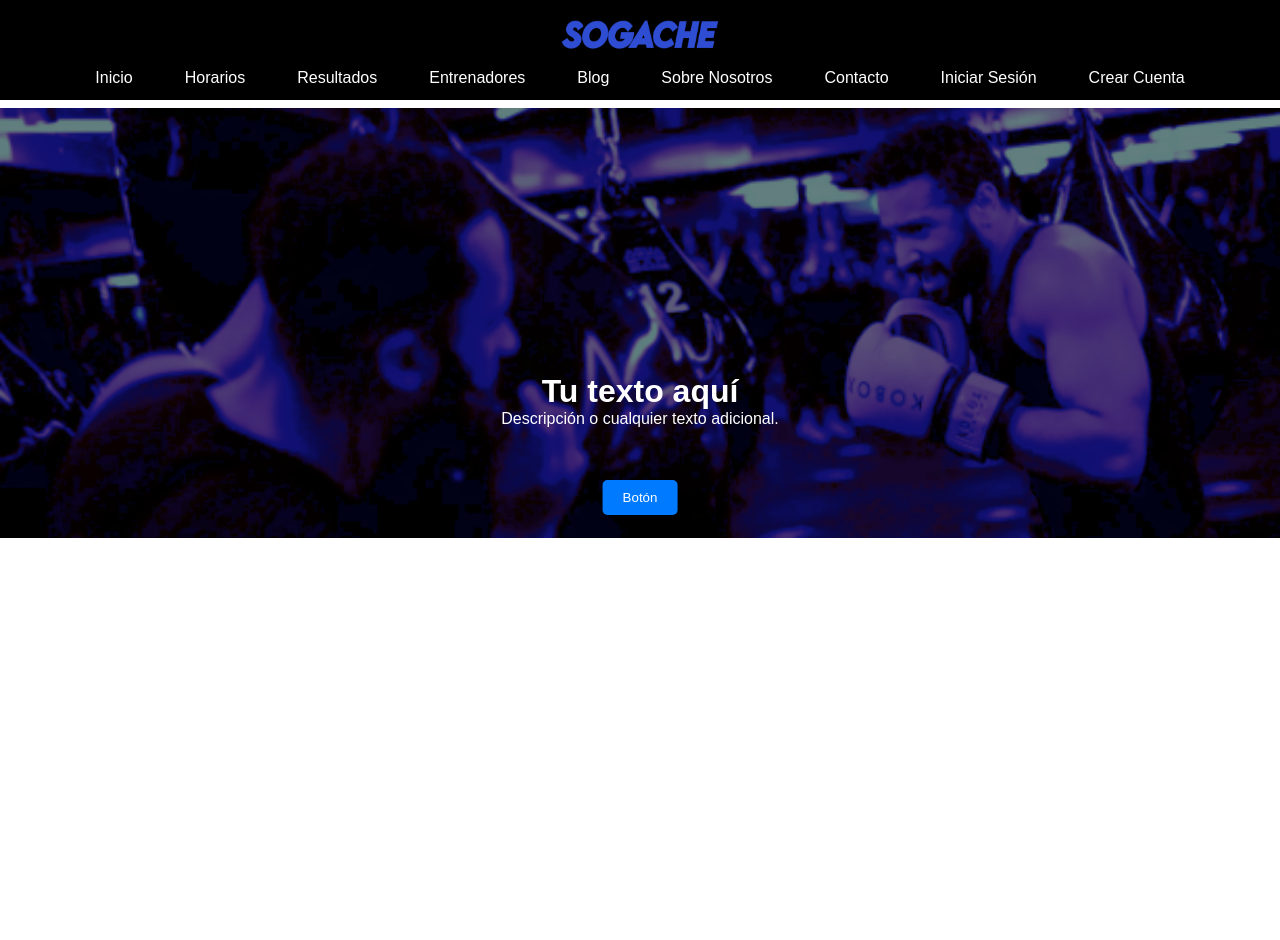
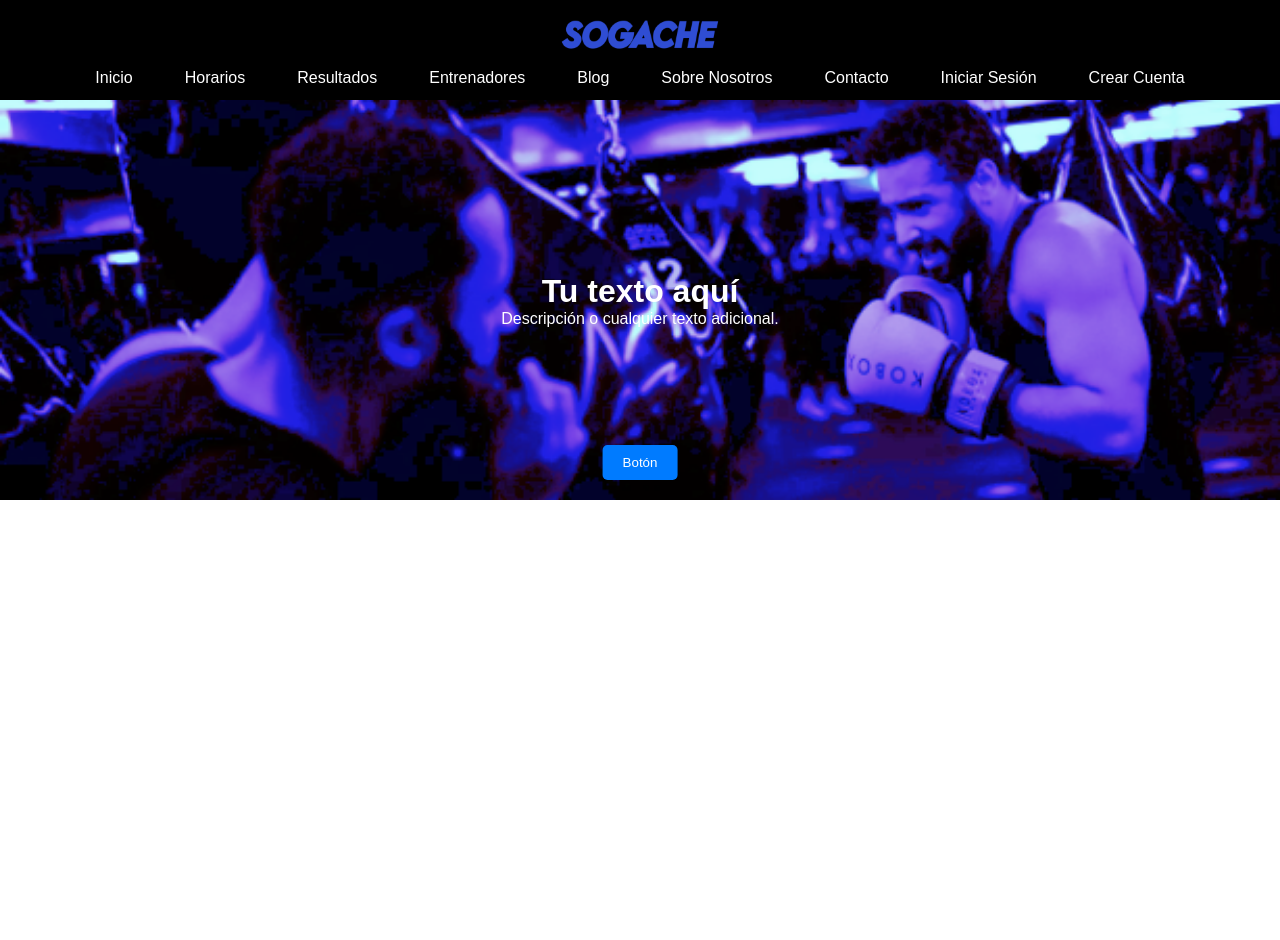
Before and after one commit to BipperTT/club_boxeo, a PHP site: page / in a window 1280 px wide. Shown: the top 940 px of the page. Run offline with PHP 8.4, Linux system fonts and the light colour scheme.

Commit message:
update index

```diff
--- a/proyecto-20240521T060509Z-001/proyecto/frontend/index.html
+++ b/proyecto-20240521T060509Z-001/proyecto/frontend/index.html
@@ -32,10 +32,10 @@
         </nav>
     </header>
 
-    <main>
+    <main class="mainindex">
 
         <div class="fondo1">
-            <img src="img/fondo_index.png" alt="Imagen de fondo">
+
             <div class="texto-encima">
                 <h1>Tu texto aquí</h1>
                 <p>Descripción o cualquier texto adicional.</p>
--- a/proyecto-20240521T060509Z-001/proyecto/frontend/styles/comun.css
+++ b/proyecto-20240521T060509Z-001/proyecto/frontend/styles/comun.css
@@ -17,6 +17,7 @@ header {
     width: 100%;
     height: 100px;
     padding-top: 20px;
+    z-index: 1000
 }
 
 header .logo {
--- a/proyecto-20240521T060509Z-001/proyecto/frontend/styles/index.css
+++ b/proyecto-20240521T060509Z-001/proyecto/frontend/styles/index.css
@@ -1,39 +1,41 @@
-.fondo1{
+.fondo1 {
+    position: relative;
+    background-image: url(../img/fondo_index.png);
+    background-color: #f0f0f0;
+    background-size: cover;
+    background-position: center;
+    width: 100%;
+    height: 400px;
+    display: flex;
 
-    width: 100%;
+}
+.mainindex{
+    padding-top: 100px;
+    display: flex;
+    justify-content: center;
+    align-items: flex-start;
+    min-height: calc(100vh - 100px);
 }
 
-.fondo1 img{
-    filter: brightness(0.5);
-    width: 100%;
-    position: relative;
 
+.texto-encima {
+    position: absolute;
+    top: 50%;
+    left: 50%;
+    transform: translate(-50%, -50%);
+    text-align: center;
+    color: white;
 }
 
-        /* Estilo para el texto */
-        .texto-encima {
-            position: absolute; /* Posicionamiento absoluto con respecto al contenedor padre */
-            top: 50%; /* Coloca el elemento en la mitad superior del contenedor */
-            left: 50%; /* Coloca el elemento en la mitad izquierda del contenedor */
-            transform: translate(-50%, -50%); /* Centra el elemento */
-            text-align: center; /* Alinea el texto al centro */
-            color: white; /* Color del texto */
-        }
-
-        /* Estilo para el botón */
-        .boton-encima {
-            position: absolute; /* Posicionamiento absoluto con respecto al contenedor padre */
-            top: 60%; /* Ajusta la posición del botón */
-            left: 50%; /* Coloca el botón en el centro horizontal */
-            transform: translateX(-50%); /* Centra horizontalmente */
-            padding: 10px 20px; /* Espaciado interno */
-            background-color: #007bff; /* Color de fondo del botón */
-            color: white; /* Color del texto del botón */
-            border: none; /* Sin borde */
-            border-radius: 5px; /* Bordes redondeados */
-            cursor: pointer; /* Cambia el cursor al pasar por encima */
-
-
-
-
-        }
+.boton-encima {
+    position: absolute;
+    bottom: 20px;
+    left: 50%;
+    transform: translateX(-50%);
+    padding: 10px 20px;
+    background-color: #007bff;
+    color: white;
+    border: none;
+    border-radius: 5px;
+    cursor: pointer;
+}
```
Also changed, not shown: proyecto-20240521T060509Z-001/proyecto/frontend/img/SOGACHE-22-5-2024.png (added).
